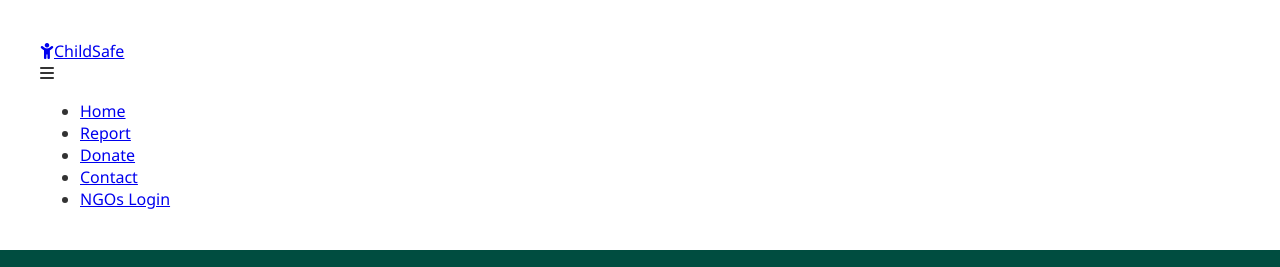
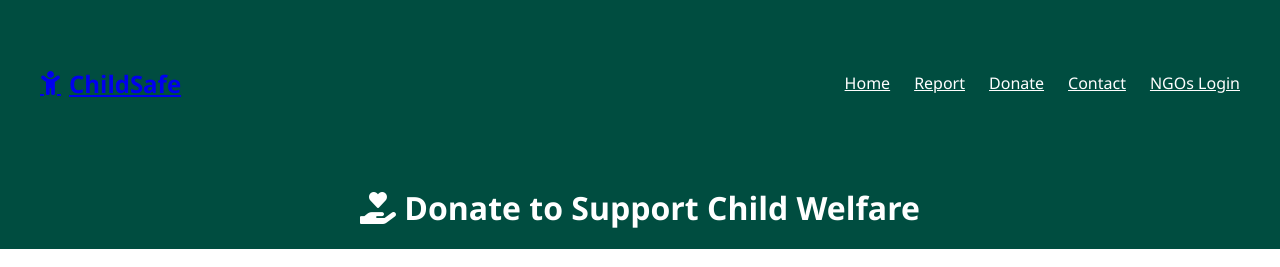
Before and after one commit to Ashwini-955/childsafe, a plain HTML site: page donation.html in a window 1280 px wide. Shown: the top 267 px of the page. Drawn offline with Linux system fonts and the light colour scheme.

Commit message:
Update donation.html

```diff
--- a/donation.html
+++ b/donation.html
@@ -12,6 +12,50 @@
       font-family: 'Segoe UI', Tahoma, Geneva, Verdana, sans-serif;
       background-color: #ffffff;
       color: #333333;
+    }
+/* Navbar */
+    .navbar {
+      background-color: #004d40;
+      padding: 1rem 0;
+      color: #fff;
+      position: sticky;
+      top: 0;
+      z-index: 1000;
+    }
+
+    .navbar .logo {
+      font-size: 1.5rem;
+      font-weight: bold;
+      display: flex;
+      align-items: center;
+      gap: 0.5rem;
+    }
+
+    .navbar .container {
+      display: flex;
+      justify-content: space-between;
+      align-items: center;
+    }
+
+    .nav-links {
+      display: flex;
+      gap: 1.5rem;
+      list-style: none;
+    }
+
+    .nav-links a {
+      color: #fff;
+      font-weight: 500;
+    }
+
+    .nav-links a.active {
+      border-bottom: 2px solid #fff;
+    }
+
+    .hamburger {
+      display: none;
+      font-size: 1.5rem;
+      cursor: pointer;
     }
 
     header {
```
